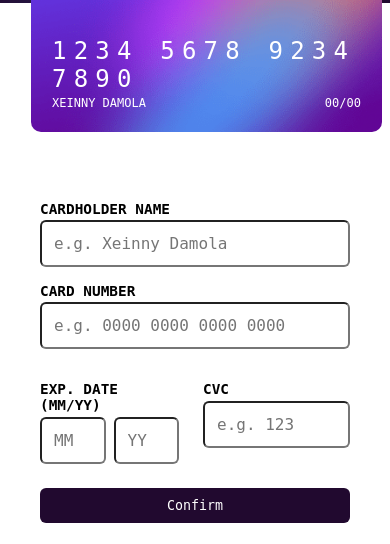
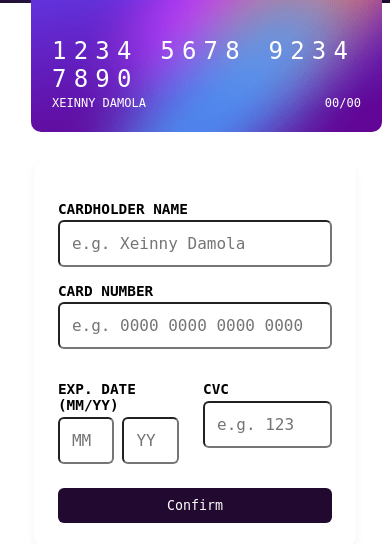
Before and after one commit to Xeinny07/Form-Assignment, a plain HTML site: page index.html in a window 390 px wide. Shown: the part 247-791 px from the top of the page. Drawn offline with Linux system fonts and the light colour scheme.

Commit message:
made changes to the styling

```diff
--- a/index.html
+++ b/index.html
@@ -76,7 +76,7 @@
       </div>
 
         <!-- Thank you section-->
-      <div class="thank-you hidden" id="thank-you">
+      <div class="thank-you hiddens" id="thank-you">
           <img src="images/icon-complete.svg" alt="Thank You Icon" />
           <h2>Thank you!</h2>
           <p>We've added your card details</p>
--- a/style.css
+++ b/style.css
@@ -27,6 +27,7 @@ body {
 
 .bg-mobile {
   width: 100%;
+  height: auto;
   display: block;
 }
 
@@ -337,12 +338,14 @@ button:hover {
   }
 
   .form-section {
-    margin: 0 auto;
+    margin:2rem auto 0 auto;
     margin-top: 2rem;
     padding: 1.5rem;
-    width: 100%;
+    width: 90%;
     max-width: 420px;
     border-radius: 12px;
+    background-color: white;
+    box-shadow: 0 4px 10px rgba(0, 0, 0 ,0.05);
   }
 
   .form input {
```
